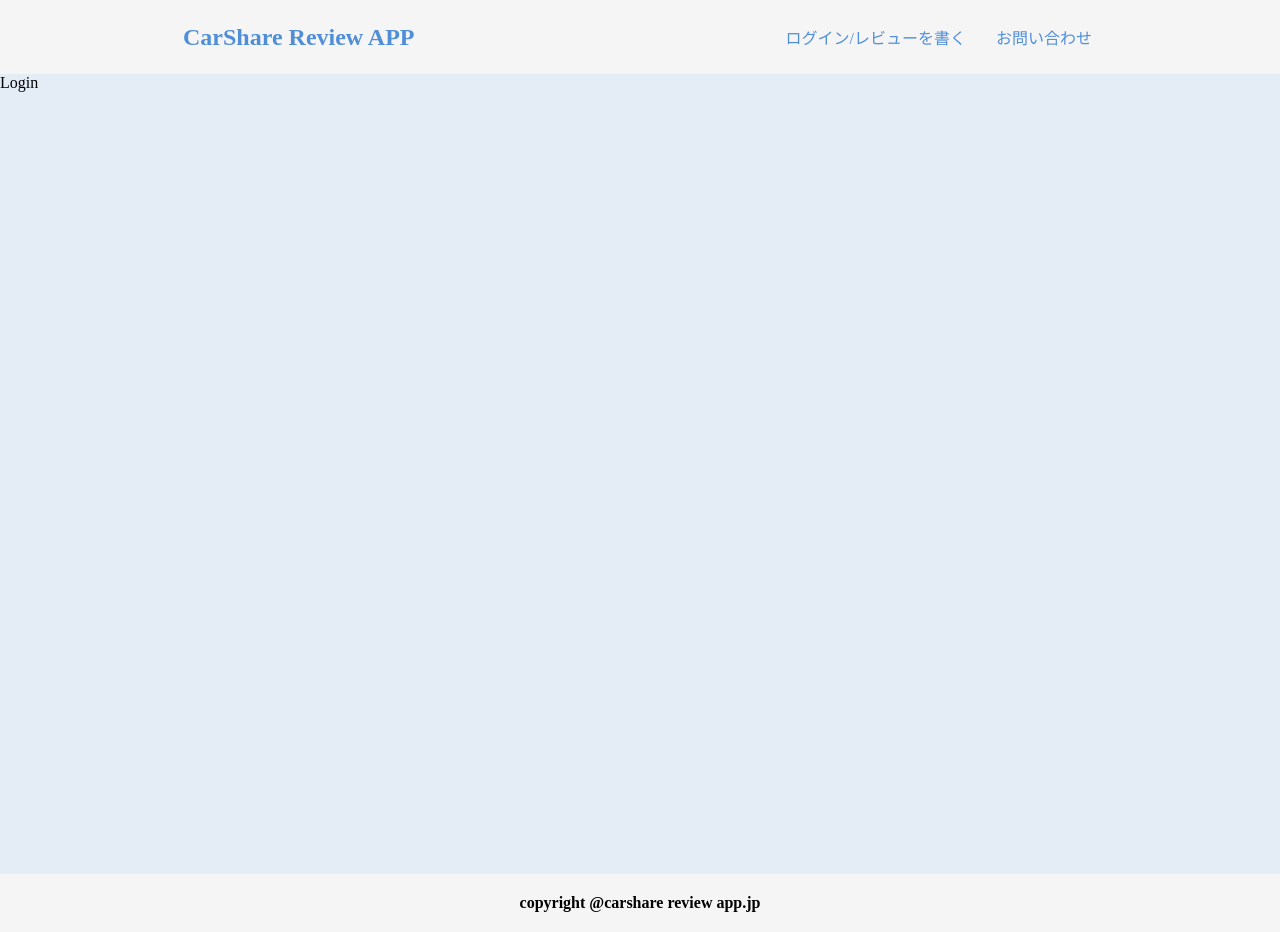
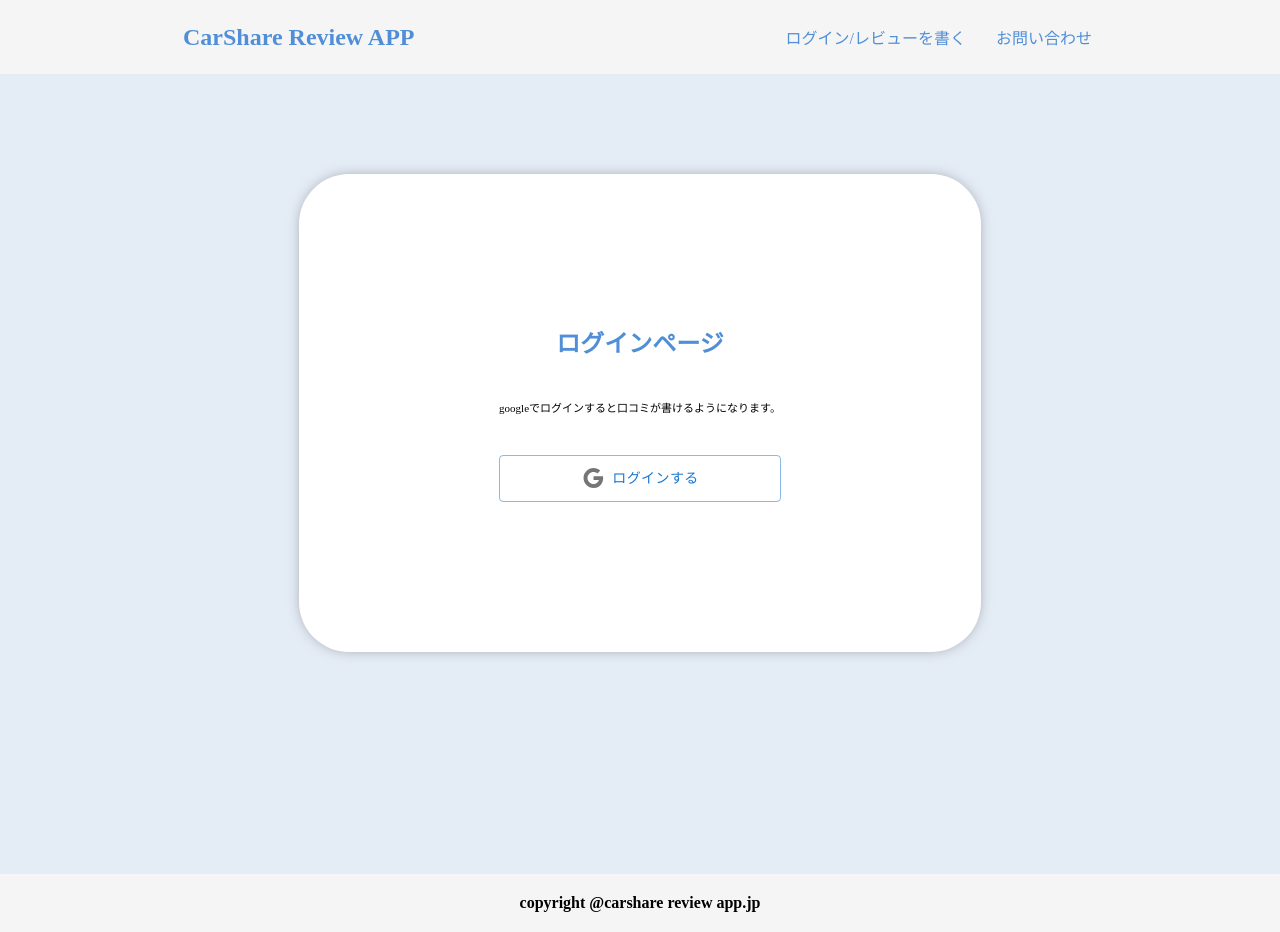
Before and after one commit to shunmakk/carshare-review-app, a React (Create React App) app: page /login in a window 1280 px wide. Built offline with nearby package versions, Linux system fonts and the light colour scheme; no server answers.

Commit message:
ログインページの作成

```diff
--- a/package.json
+++ b/package.json
@@ -7,8 +7,10 @@
     "@emotion/react": "^11.11.4",
     "@emotion/styled": "^11.11.5",
     "@hookform/resolvers": "^3.3.4",
+    "@mui/icons-material": "^5.15.17",
     "@mui/material": "^5.15.17",
     "@mui/styled-engine-sc": "^6.0.0-alpha.18",
+    "@mui/types": "^7.2.14",
     "@testing-library/jest-dom": "^5.17.0",
     "@testing-library/react": "^13.4.0",
     "@testing-library/user-event": "^13.5.0",
--- a/src/App.scss
+++ b/src/App.scss
@@ -1,4 +1,3 @@
 .main{
-    height: 100vh;
     background-color: #E4ECF6;
 }
--- a/src/pages/Login/Login.scss
+++ b/src/pages/Login/Login.scss
@@ -0,0 +1,47 @@
+.Login{
+    display: flex;
+    justify-content: center;
+    width: 80%;
+    margin: 0 auto;
+    height: 100vh;
+    .LoginWrapper{
+        padding-top: 100px;
+        .LoginInner{
+            background-color: #BED1E7;
+            background-color: white;
+            border-radius: 50px;
+            box-shadow: 0px 0px 15px -5px #777777;
+            padding: 150px 200px;
+            display: flex;
+            flex-direction: column;
+            gap: 40px;
+            .LoginTitle{
+                color: #508FD8;
+                text-align: center;
+            }
+            .cap{
+                font-size: 11px;
+            }
+            .Button{
+                display: flex;
+                justify-content: center;
+                align-items: center;
+                gap: 7px;
+                padding: 10px 0;
+            }
+        }
+    }
+}
+
+@media screen and (max-width:768px){
+    .Login{
+        height: 80vh;
+        .LoginWrapper{
+            padding-top: 170px;
+            .LoginInner{
+                padding: 80px 50px;
+                gap: 20px;
+            }
+        }
+    }
+}
--- a/src/pages/Login/Login.tsx
+++ b/src/pages/Login/Login.tsx
@@ -1,8 +1,45 @@
+import { Button } from '@mui/material'
 import './Login.scss'
+import GoogleIcon from '@mui/icons-material/Google'
+import { useCallback } from 'react'
+import { signInWithPopup} from "firebase/auth";
+import {auth,provider} from "../../firebase"
+import { FirebaseError } from 'firebase/app';
+import { useNavigate } from 'react-router-dom';
+
 
 const Login = () => {
+
+  const navgate = useNavigate();
+
+  const handleLoginwithGoogle = useCallback(async () => {
+    try{
+      await signInWithPopup(auth,provider)
+      navgate('/review')
+      return {success: true, message: 'ログインに成功しました'}
+    }catch(e){
+      if(e instanceof FirebaseError){
+        console.log(e);
+      }
+      return {success: false, message: 'エラーが発生しました'}
+    }
+  },[navgate])
+
   return (
-    <div>Login</div>
+    <>
+    <div className='Login'>
+      <div className='LoginWrapper'>
+        <div className='LoginInner'>
+        <h2 className='LoginTitle'>ログインページ</h2>
+        <p className='cap'>googleでログインすると口コミが書けるようになります。</p>
+        <Button variant="outlined" onClick={handleLoginwithGoogle} className='Button'><GoogleIcon color="action"/>ログインする</Button>
+        </div>
+        {/* <div>
+          <p></p>
+        </div> */}
+      </div>
+    </div>
+    </>
   )
 }
 
--- a/tsconfig.json
+++ b/tsconfig.json
@@ -18,9 +18,9 @@
     "resolveJsonModule": true,
     "isolatedModules": true,
     "noEmit": true,
-    "jsx": "react-jsx"
+    "jsx": "react-jsx",
   },
   "include": [
     "src"
-  ]
+, "src/firebase.tsx"  ]
 }
```
Also changed, not shown: src/firebase.tsx (renamed from firebase.tsx), 1 other file (tests, documents, lock files or other folders).
